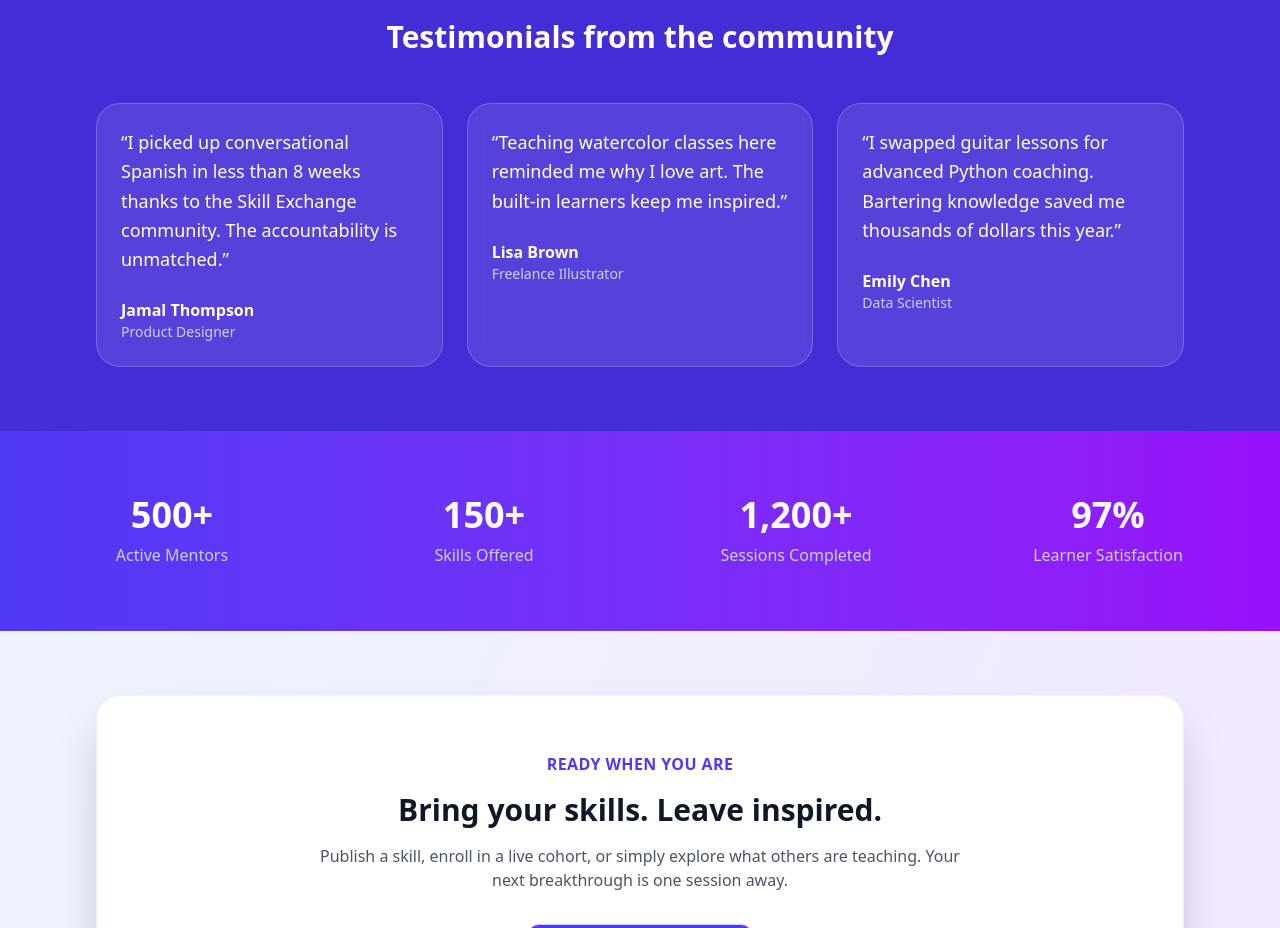
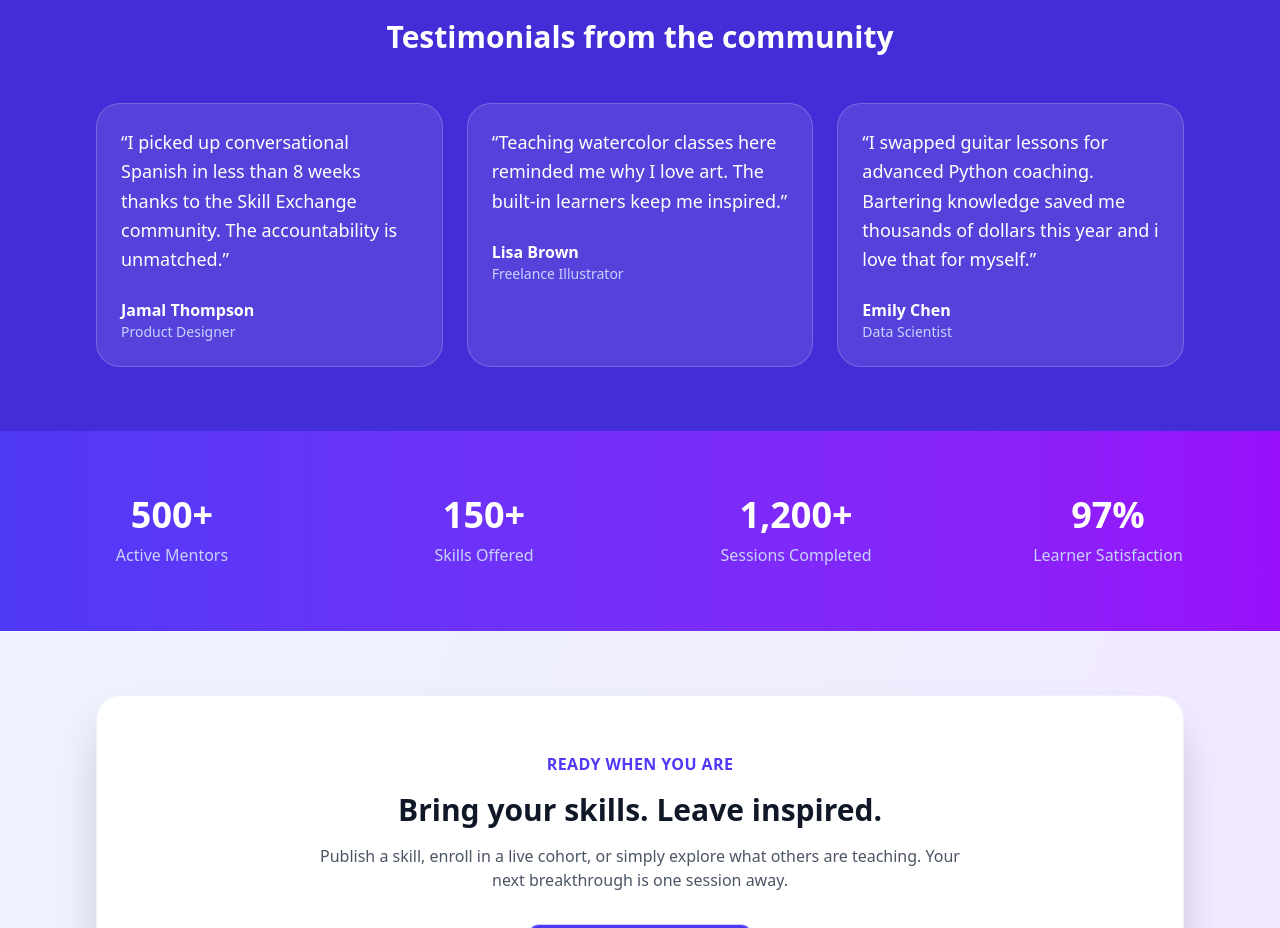
Before and after one commit to BU-SENG/foss-project-coconut-milk, a React (Vite) app: page / in a window 1280 px wide. Shown: the part 1966-2894 px from the top of the page. Built offline with nearby package versions, Linux system fonts and the light colour scheme.

Commit message:
'change'

```diff
--- a/src/pages/Homepage.jsx
+++ b/src/pages/Homepage.jsx
@@ -37,7 +37,7 @@ const testimonials = [
   },
   {
     quote:
-      'I swapped guitar lessons for advanced Python coaching. Bartering knowledge saved me thousands of dollars this year.',
+      'I swapped guitar lessons for advanced Python coaching. Bartering knowledge saved me thousands of dollars this year and i love that for myself.',
     name: 'Emily Chen',
     role: 'Data Scientist'
   }
```
